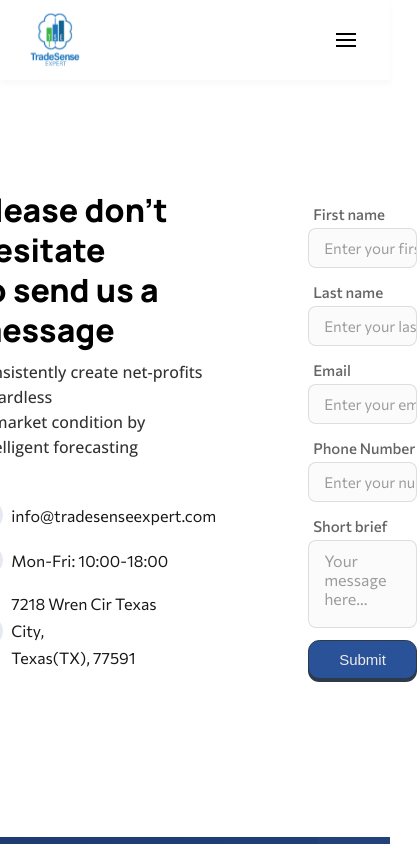
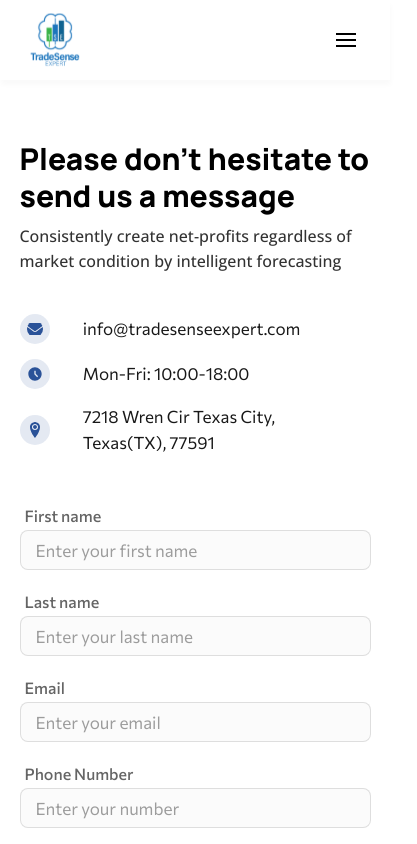
Before and after one commit to RavulaThrinath/tse-frontend, a React (Create React App) app: page /contact in a window 390 px wide. Shown: the top 844 px of the page, 417 px wide, since content can reach past the window. Built offline with nearby package versions, Linux system fonts and the light colour scheme.

Commit message:
responsive code

```diff
--- a/src/Components/Header/Header.css
+++ b/src/Components/Header/Header.css
@@ -210,86 +210,9 @@ nav {
   .navigation-menu.expanded {
     display: flex;
     flex-direction: column;
-    justify-content: center;
+    justify-content: flex-start;
     align-items: center;
     gap: 30px;
+    padding-top: 50px;
   }
 }
-/*
-nav {
-  position: sticky;
-  top: 0;
-  width: 100%;
-  height: 80px;
-  display: flex;
-  justify-content: space-evenly;
-  align-items: center;
-  background: #ffffff;
-  transition: transform 150ms ease-in-out;
-  box-shadow: 1px 5px 5px #00000006;
-  z-index: 100;
-  padding: 0.5rem 0rem;
-  color: #000000;
-}
-.nav-bar--hidden {
-  transform: translateY(-100%);
-}
-.header-logo {
-  position: relative;
-}
-.header-logo img {
-  position: absolute;
-  top: 50%;
-  left: 50%;
-  transform: translate(-50%, -50%);
-  width: 50px;
-}
-.navigation-menu {
-  display: flex;
-  justify-content: space-around;
-  align-items: center;
-  gap: 100px;
-}
-
-.sign {
-  all: unset;
-  border-radius: 50px;
-  margin: 0 7px;
-  cursor: pointer;
-  font-size: 14px;
-}
-.in {
-  padding: 8px 18px;
-  border: 1.5px solid #1e3c72;
-  color: #1e3c72;
-  font-weight: 600;
-}
-.up {
-  padding: 8px 18px;
-  color: #ffffff;
-  border: 1.5px solid #1e3c72;
-  background: #1e3c72;
-}
-
-.navigation-menu ul {
-  display: flex;
-}
-.navigation-menu li {
-  list-style-type: none;
-  margin: 0 1rem;
-}
-.navigation-menu li a {
-  text-decoration: none;
-  display: block;
-  width: 100%;
-  color: #000000;
-  opacity: 0.7;
-  font-weight: 500;
-  transition: all 0.3s ease-in-out;
-}
-.navigation-menu li a:hover {
-  opacity: 1;
-}
-.hamburger {
-  display: none;
-} */
--- a/src/Components/Header/Header.js
+++ b/src/Components/Header/Header.js
@@ -62,6 +62,9 @@ export default function Header() {
     setNavClassList(_classList);
   }, [scroll.y, scroll.lastY]);
 
+  const hamClick = () => {
+    setIsNavExpanded(!isNavExpanded);
+  };
   return (
     <>
       <nav className={navClassList.join(" ")}>
@@ -70,9 +73,8 @@ export default function Header() {
         </Link>
         <div
           className="hamburger"
-          onClick={() => {
-            setIsNavExpanded(!isNavExpanded);
-          }}
+          onClick={hamClick}
+          toggled={hamClick}
         >
           <Hamburger size={20} />
         </div>
@@ -86,7 +88,7 @@ export default function Header() {
             {navbarLinks.map((list, index) => (
               <li key={index}>
                 <NavLink
-                className="navlink"
+                  className="navlink"
                   activeClassName="active"
                   to={list.url}
                   onClick={() => {
--- a/src/Components/Numbers/Numbers.css
+++ b/src/Components/Numbers/Numbers.css
@@ -24,6 +24,8 @@
 }
 
 .num-count {
+  display: inline;
+
   font: 700 60px "Open Sans", sans-serif;
 }
 .first {
@@ -146,7 +148,7 @@
     gap: 15px;
   }
   .numbers-list {
-    padding: 15px 20px 35px 20px;
+    padding: 25px 20px 35px 20px;
   }
   .num-count {
     font-size: 35px;
--- a/src/Components/PaymentPage/PaymentPage.css
+++ b/src/Components/PaymentPage/PaymentPage.css
@@ -252,7 +252,7 @@
   }
   .bill-radio {
     gap: 10px;
-    padding: 15px 30px;
+    padding: 15px 20px;
   }
   .billing-left {
     gap: 4px;
--- a/src/Components/Steps/Steps.css
+++ b/src/Components/Steps/Steps.css
@@ -78,12 +78,12 @@
   border-radius: 20px;
 }
 .main-title {
-  font: 600 25px "Open Sans", san-serif;
+  font: 600 25px "Commissioner", san-serif;
   color: #464555;
   margin-bottom: 5px;
 }
 .second-title {
-  font: 400 24px "Open Sans", san-serif;
+  font: 400 24px "Commissioner", san-serif;
   color: #6f6e78;
 }
 
@@ -275,17 +275,18 @@
     display: none;
   }
   .comm-container {
-    width: 90%;
+    width: 95%;
     flex-direction: column;
     gap: 10px;
     padding: 20px 0;
     text-align: center;
+    border-radius: 10px;
   }
   .main-title {
     font-size: 16px;
   }
   .second-title {
-    font-size: 15px;
+    font-size: 14px;
   }
   .gs-btn {
     padding: 10px 18px;
--- a/src/Pages/Contact/Contact.css
+++ b/src/Pages/Contact/Contact.css
@@ -11,17 +11,16 @@
   white-space: pre-line;
 }
 .contact-heading h1 {
-  line-height: 40px;
+  font: 800 50px "Manrope", sans-serif;
+  line-height: 55px;
   margin: 10px 0;
-  font-family: "Manrope", sans-serif;
-  font-weight: 800;
 }
 .contact-heading p {
-  font-size: 16px;
+  font-size: 23px;
+  font-weight: 500;
   margin: 10px 0;
-  line-height: 25px;
+  line-height: 40px;
   opacity: 0.8;
-  font-weight: 500;
 }
 .left {
   max-width: 90%;
@@ -31,18 +30,25 @@
   margin-top: 40px;
 }
 .icons a {
+  font: 400 23px "Commissioner", sans-serif;
   color: #000000;
   opacity: 0.9;
   font-weight: 400;
-  line-height: 27px;
-  font-family: "Commissioner", sans-serif;
+  line-height: 37px;
 }
 .icons {
   display: grid;
   grid-row: 2;
   align-items: center;
-  grid-template-columns: 18% 82%;
+  grid-template-columns: 20% 80%;
   white-space: pre-line;
+}
+.icons svg {
+  color: #2a5298;
+  background: #2a529820;
+  padding: 12px;
+  font-size: 45px;
+  border-radius: 50%;
 }
 
 .container {
@@ -67,16 +73,16 @@ form .user-details .input-box {
 }
 form .input-box span.details,
 form .textarea-box span.details {
-  margin: 0 0 5px 5px;
+  margin: 0 0 8px 5px;
   opacity: 0.6;
-  font: 500 15px "Commissioner", sans-serif;
+  font: 500 22px "Commissioner", sans-serif;
 }
 .user-details .input-box input {
-  height: 40px;
+  height: 60px;
   background-color: #fbfbfb;
   width: 100%;
   outline: none;
-  font-size: 15px;
+  font-size: 23px;
   border-radius: 8px;
   padding-left: 15px;
   border: 1.5px solid #0000001e;
@@ -88,7 +94,7 @@ form .textarea-box span.details {
   background-color: #fbfbfb;
   height: auto;
   outline: none;
-  font-size: 16px;
+  font-size: 23px;
   padding-top: 10px;
   border-radius: 8px;
   padding-left: 15px;
@@ -113,9 +119,9 @@ form .textarea-box span.details {
   --button_radius: 0.75em;
   --button_color: #2a5298;
   --button_outline_color: #2c3a49;
-  font-size: 15px;
+  font-size: 23px;
   font-weight: 500;
-  margin: 10px 0 30px 0;
+  margin: 20px 0 30px 0;
   border: none;
   border-radius: var(--button_radius);
   background: var(--button_outline_color);
@@ -142,53 +148,128 @@ form button:active .button_top {
   /* Push the button downwards when pressed */
   transform: translateY(0);
 }
+@media screen and (max-width: 1536px) {
+  .contact-heading h1 {
+    font-size: 45px;
+    line-height: 50px;
+  }
+  .contact-heading p {
+    font-size: 22px;
+  }
+  .icons a {
+    font-size: 21px;
+  }
+  form .input-box span.details,
+  form .textarea-box span.details {
+    font-size: 20px;
+  }
+  .user-details .input-box input {
+    height: 50px;
+    font-size: 21px;
+  }
+  .user-details .textarea-box textarea {
+    font-size: 21px;
+  }
+  .content button {
+    font-size: 21px;
+  }
+}
+@media screen and (max-width: 1366px) {
+  .contact-heading h1 {
+    font-size: 40px;
+    line-height: 45px;
+  }
+  .contact-heading p {
+    font-size: 20px;
+    line-height: 33px;
+  }
+  .icons svg {
+    padding: 10px;
+    font-size: 37px;
+  }
+  .icons a {
+    font-size: 19px;
+    line-height: 30px;
+  }
+  form .input-box span.details,
+  form .textarea-box span.details {
+    font-size: 18px;
+  }
+  .user-details .input-box input {
+    height: 45px;
+    font-size: 19px;
+  }
+  .user-details .textarea-box textarea {
+    font-size: 19px;
+  }
+  .content button {
+    font-size: 18px;
+  }
+}
+@media screen and (max-width: 1280px) {
+  .contact-heading h1 {
+    font-size: 35px;
+    line-height: 42px;
+  }
+  .contact-heading p {
+    font-size: 18px;
+    line-height: 30px;
+  }
+  .icons svg {
+    padding: 7px;
+    font-size: 30px;
+  }
+  .icons a {
+    font-size: 17px;
+    line-height: 26px;
+  }
+  form .input-box span.details,
+  form .textarea-box span.details {
+    font-size: 16px;
+    margin-bottom: 5px;
+  }
+  .user-details .input-box input {
+    height: 40px;
+    font-size: 17px;
+  }
+  .user-details .textarea-box textarea {
+    font-size: 17px;
+  }
+  .content button {
+    font-size: 17px;
+  }
+}
+@media screen and (max-width: 480px) {
+  .contact-container {
+    width: 100%;
+    flex-direction: column;
+    align-items: center;
+    gap: 50px;
+    margin: 50px 0;
+    max-width: 90%;
+    margin-inline: auto;
+  }
 
-@media (max-width: 584px) {
+  .contact-heading h1 {
+    white-space: initial;
+    font: 800 30px "Manrope", sans-serif;
+    line-height: 37px;
+  }
+  .contact-heading p {
+    white-space: initial;
+    font-size: 16px;
+    line-height: 25px;
+  }
   .container {
     max-width: 100%;
   }
+  .content form .user-details {
+    flex-direction: column;
+    justify-content: center;
+    margin: 0;
+  }
   form .user-details .input-box {
-    margin-bottom: 15px;
-    width: 100%;
-  }
-  form .category {
+    margin-bottom: 22px;
     width: 100%;
   }
 }
-@media (max-width: 959px) {
-  .container .content .category {
-    flex-direction: column;
-  }
-}
-@media (max-width: 500px) {
-  .container {
-    max-width: 90%;
-    width: 100%;
-    padding: 25px 0px;
-    border-radius: 5px;
-  }
-  .HContact-subtitle {
-    font-size: 23px;
-    line-height: 32px;
-    max-width: 100%;
-  }
-  .HContact-subtitle {
-    font-size: 22px;
-    line-height: 32px;
-    width: 100%;
-    white-space: normal;
-    white-space: normal;
-    margin-top: 5px;
-  }
-  .button_top {
-    padding: 0.65em 2em;
-    font-size: 15px;
-  }
-}
-@media (max-width: 430px) {
-  .HContact-subtitle {
-    font-size: 19px;
-    line-height: 30px;
-    width: 100%;
-  }
-}
--- a/src/Pages/Contact/Contact.js
+++ b/src/Pages/Contact/Contact.js
@@ -1,34 +1,27 @@
 import React from "react";
 import "./Contact.css";
 import { ImLocation2 } from "react-icons/im";
-import {  FaEnvelope } from "react-icons/fa";
-import {  MdAccessTimeFilled } from "react-icons/md";
+import { FaEnvelope } from "react-icons/fa";
+import { MdAccessTimeFilled } from "react-icons/md";
 
 export default function Contact() {
-  const iconStyling = {
-    color: "#2A5298",
-    background: "#2A529820",
-    padding: "7px",
-    fontSize: "30px",
-    borderRadius: "50%",
-  };
   return (
     <>
       <div className="contact-container">
         <div className="contact-heading">
-        <h1>{`Please don't hesitate \n to send us a message`}</h1>
+          <h1>{`Please don't hesitate \n to send us a message`}</h1>
           <p>{`Consistently create net-profits regardless \n of market condition by intelligent forecasting`}</p>
           <div className="left">
             <div className="icons">
-              <FaEnvelope style={iconStyling} />
+              <FaEnvelope />
               <a href="mailto:info@techlabit.com">info@tradesenseexpert.com</a>
             </div>
             <div className="icons">
-              <MdAccessTimeFilled style={iconStyling} />
+              <MdAccessTimeFilled />
               <a href="tel:13616603451">Mon-Fri: 10:00-18:00 </a>
             </div>
             <div className="icons">
-              <ImLocation2 style={iconStyling} />
+              <ImLocation2 />
               <a
                 href="https://goo.gl/maps/9uxGwF74YU74eth68"
                 rel="noreferrer"
```
